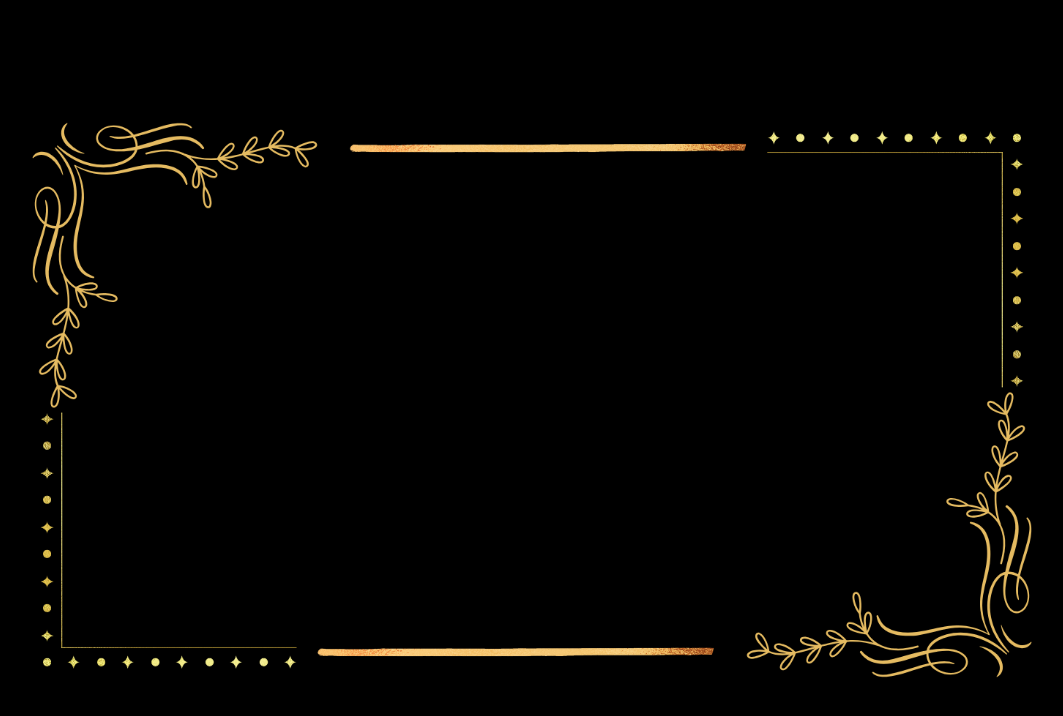
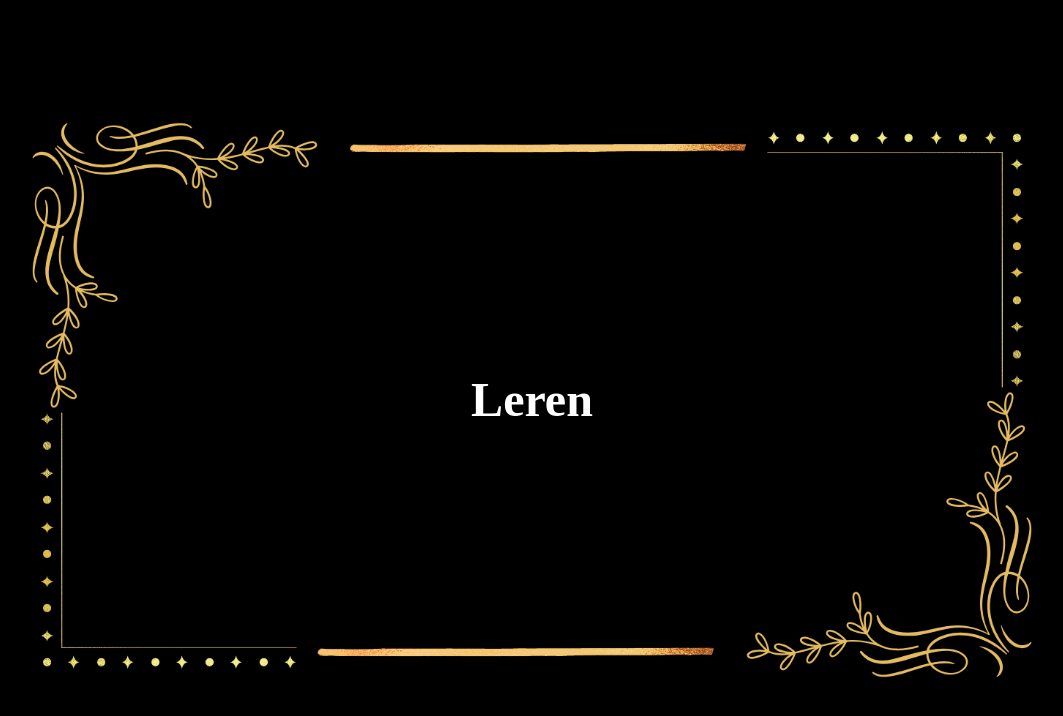
Before and after one commit to DSSA4/leren.github.io, a plain HTML site: page index.html in a window 1280 px wide. Shown: the whole page, without its empty margins (108-1171 px from the left). Drawn offline with Linux system fonts and the light colour scheme.

Commit message:
Update index.html

```diff
--- a/index.html
+++ b/index.html
@@ -10,6 +10,7 @@
 <body>
   <div class="frame">
     <div class="text">
+        <h1>Leren</h1>
         <p class="p"></p>
     </div>
   </div>
```
